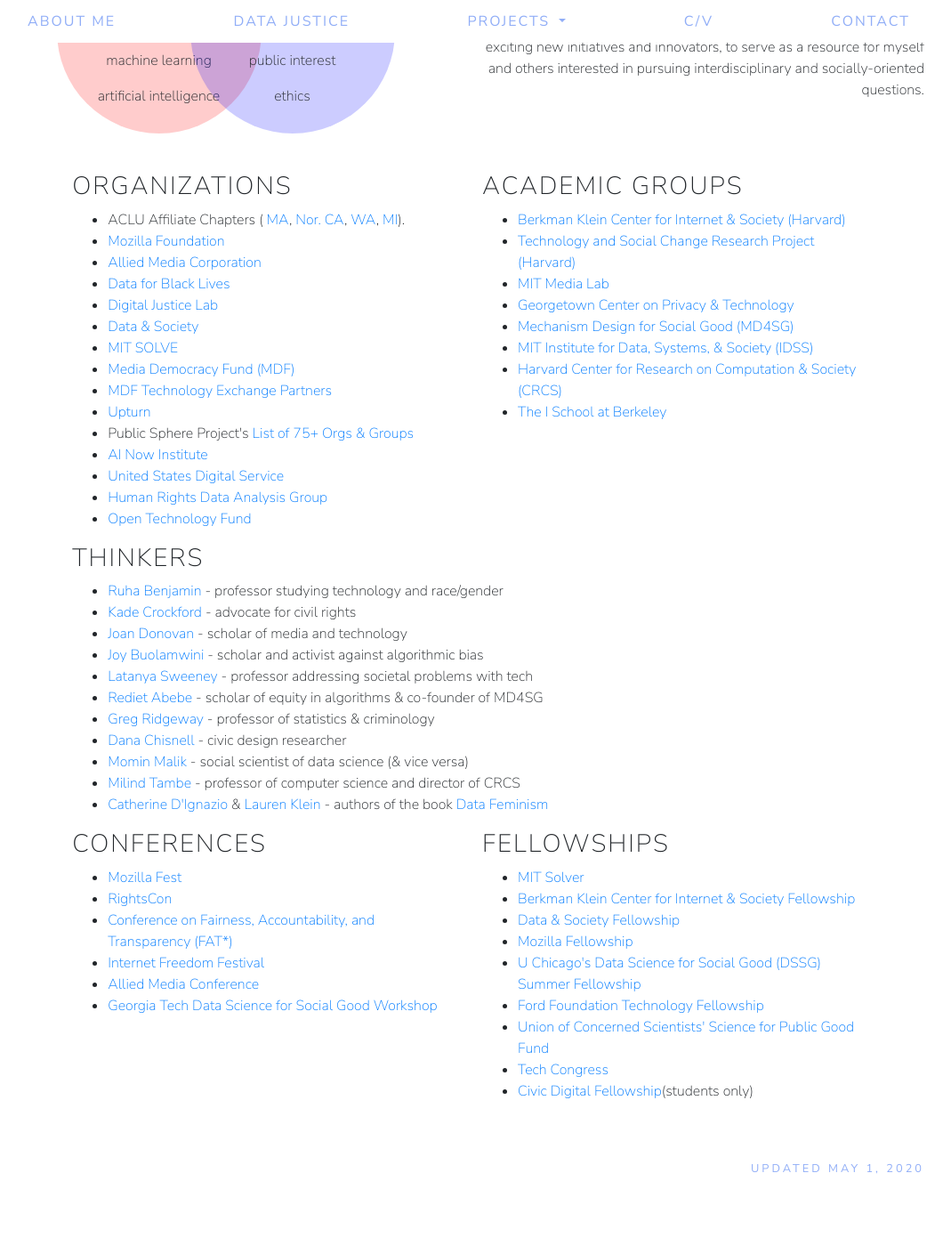
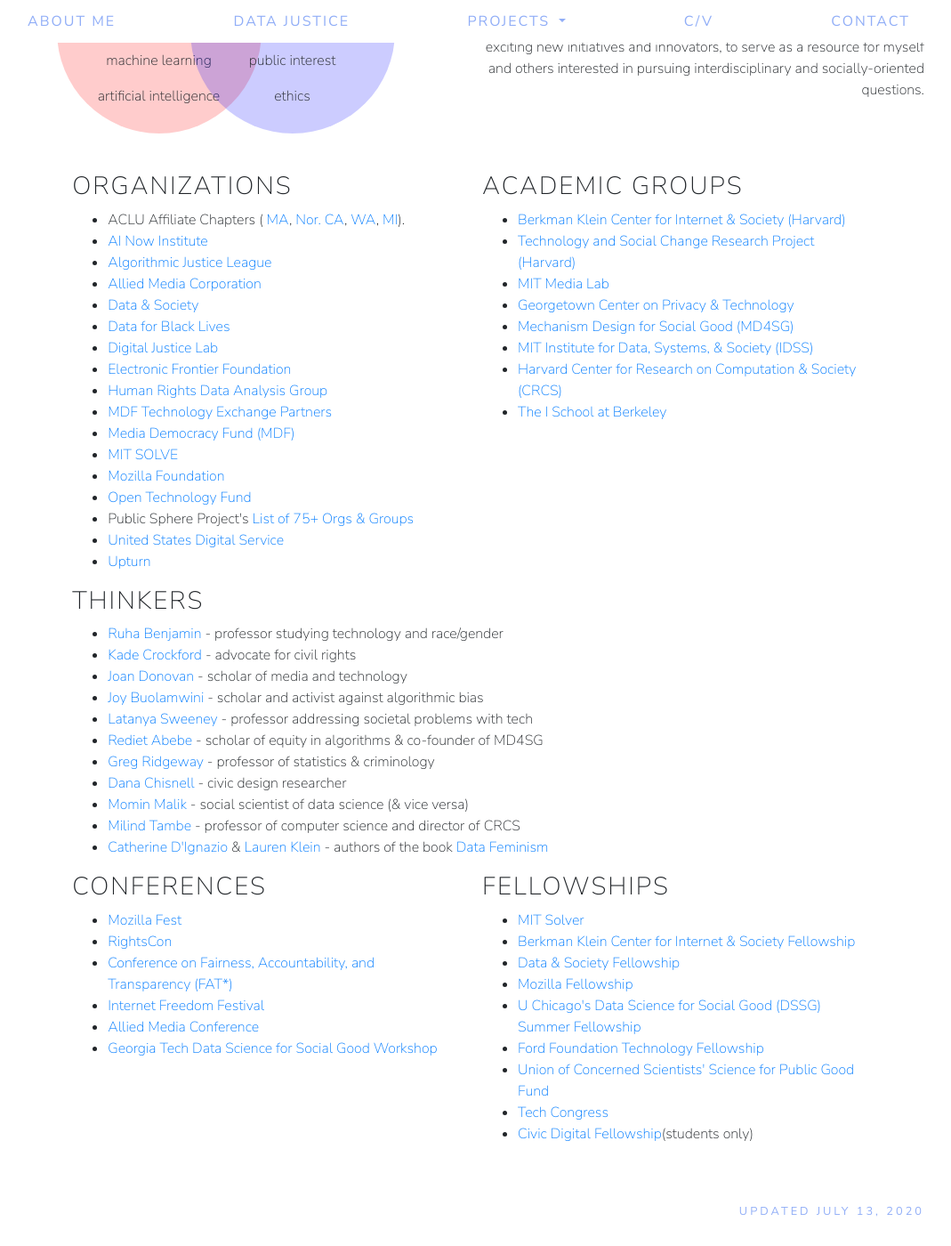
Before and after one commit to smhurwitz/smhurwitz.github.io, a Jekyll site: the page built from datajustice.html, in a window 1280 px wide and 1400 px high, scrolled down 229 px. Shown: the whole window at 89% size, without its empty margins (113-1182 px from the left). Built offline with Jekyll 4.4.1, drawn with Linux system fonts in a browser that asks for light colours; nearby versions of some CDN libraries; before the commit the page ends 1583 px from its top, so only the background shows below that.

Commit message:
Add EFF & AJL; alphabetize

```diff
--- a/datajustice.html
+++ b/datajustice.html
@@ -45,21 +45,23 @@
             <a href="https://www.aclu-wa.org/surveillance" target="_blank">WA</a>,
             <a href="https://www.aclumich.org/en/issues/privacy-technology" target="_blank">MI</a>).
           </li>
-          <li><a href="https://foundation.mozilla.org/en/" target="_blank">Mozilla Foundation</a></li>
+          <li><a href="https://ainowinstitute.org/" target="_blank">AI Now Institute</a></li>
+          <li><a href="https://www.ajl.org/" target="_blank">Algorithmic Justice League</a></li>
           <li><a href="https://alliedmedia.org" target="_blank">Allied Media Corporation</a></li>
+          <li><a href="https://datasociety.net/" target="_blank">Data & Society</a></li>
           <li><a href="http://d4bl.org/" target="_blank">Data for Black Lives</a></li>
           <li><a href="https://digitaljusticelab.ca/" target="_blank">Digital Justice Lab</a></li>
-          <li><a href="https://datasociety.net/" target="_blank">Data & Society</a></li>
-          <li><a href="https://solve.mit.edu/" target="_blank">MIT SOLVE</a></li>
-          <li><a href="https://mediademocracyfund.org/" target="_blank">Media Democracy Fund (MDF)</a></li>
+          <li><a href="https://www.eff.org/" target="_blank">Electronic Frontier Foundation</a></li>
+          <li><a href="https://hrdag.org/" target="_blank">Human Rights Data Analysis Group</a></li>
           <li><a href="https://mediademocracyfund.org/public-interest-technology-fellowships" target="_blank">
             MDF Technology Exchange Partners</a></li>
+          <li><a href="https://mediademocracyfund.org/" target="_blank">Media Democracy Fund (MDF)</a></li>
+          <li><a href="https://solve.mit.edu/" target="_blank">MIT SOLVE</a></li>
+          <li><a href="https://foundation.mozilla.org/en/" target="_blank">Mozilla Foundation</a></li>
+          <li><a href="https://www.opentech.fund/" target="_blank">Open Technology Fund</a></li>
+          <li>Public Sphere Project's <a href="http://www.publicsphereproject.org/civic_organizations" target="_blank">List of 75+ Orgs & Groups</a></li>
+          <li><a href="https://www.usds.gov/" target="_blank">United States Digital Service</a></li>
           <li><a href="https://www.upturn.org/" target="_blank">Upturn</a></li>
-          <li>Public Sphere Project's <a href="http://www.publicsphereproject.org/civic_organizations" target="_blank">List of 75+ Orgs & Groups</a></li>
-          <li><a href="https://ainowinstitute.org/" target="_blank">AI Now Institute</a></li>
-          <li><a href="https://www.usds.gov/" target="_blank">United States Digital Service</a></li>
-          <li><a href="https://hrdag.org/" target="_blank">Human Rights Data Analysis Group</a></li>
-          <li><a href="https://www.opentech.fund/" target="_blank">Open Technology Fund</a></li>
         </ul>
       </div>
 
@@ -127,4 +129,4 @@
 
 </main>
 
-<footer>Updated May 1, 2020</footer>
+<footer>Updated July 13, 2020</footer>
```
